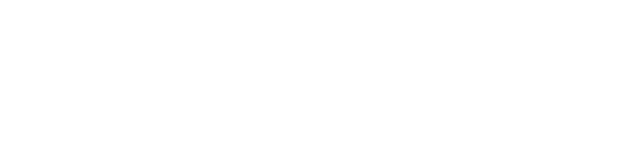
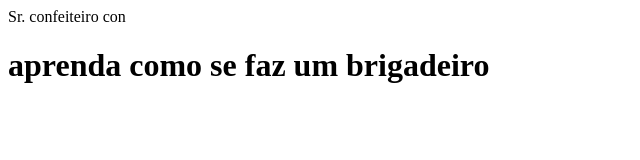
Before and after one commit to andrei1234fffffff/pagina-receita, a plain HTML site: page index.html in a window 1280 px wide. Shown: the whole page, without its empty margins (0-640 px from the left). Drawn offline with Linux system fonts and the light colour scheme.

Commit message:
headr e h1

```diff
--- a/index.html
+++ b/index.html
@@ -1,3 +1,25 @@
+<!DOCTYPE html>
+<html lang="en">
+<head>
+
+    <meta charset="UTF-8">
+    <meta name="viewport" content="width=device-width, initial-scale=1.0">
+    <title>receita de brigadeiro</title>
+</head>
+
+<body>
+    <header>Sr. confeiteiro con</header>
+    <h1>aprenda como se faz um brigadeiro</h1>
+</body>
+
+</html>
+
+
+
+
+
+
+
 <!DOCTYPE html>
 <html lang="en">
 <head>
```
